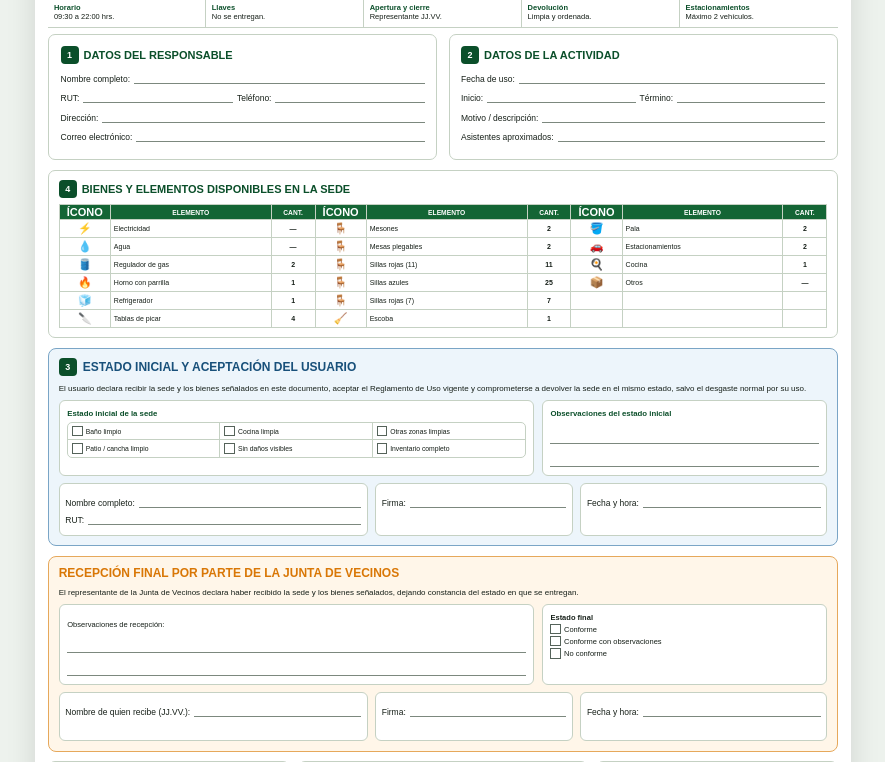
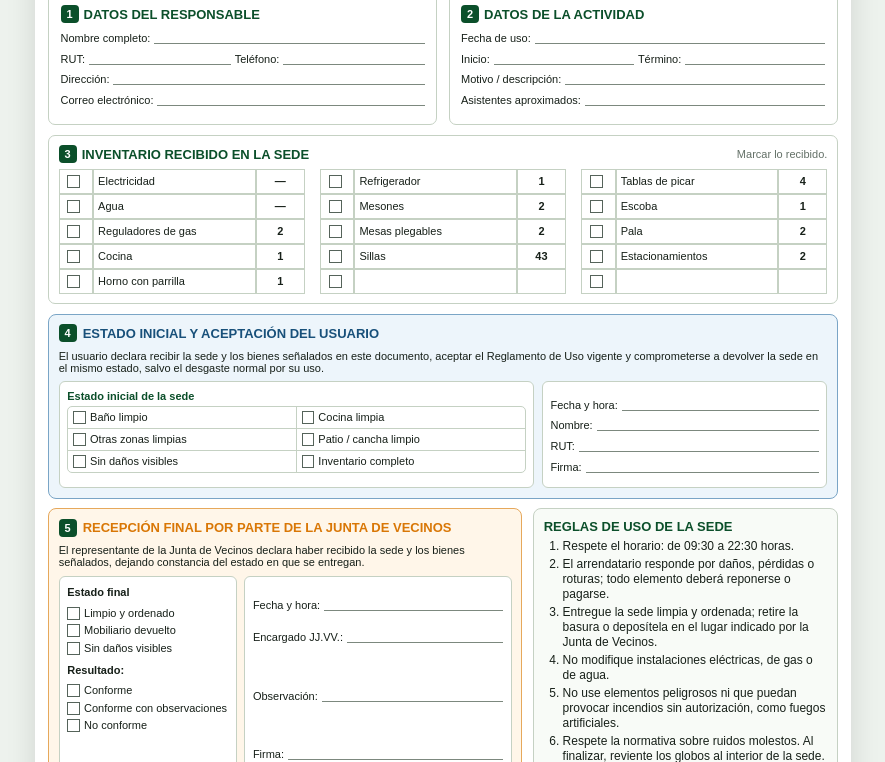
Before and after one commit to ludwigburk/jjvv-villa-los-robles, a plain HTML site: page documentos/f01-uso-sede.html in a window 1280 px wide. Shown: the part 272-1034 px from the top of the page, without its empty margins (197-1082 px from the left). Drawn offline with Linux system fonts and the light colour scheme.

Commit message:
Mejorar formulario F01 de uso de sede

```diff
--- a/documentos/f01-uso-sede.html
+++ b/documentos/f01-uso-sede.html
@@ -12,46 +12,63 @@
       min-height:279.4mm;
       padding:3.5mm;
     }
-    .doc-header{grid-template-columns:24mm 1fr 39mm;gap:3mm;padding-bottom:2mm}
+    .doc-header{grid-template-columns:24mm 1fr 58.5mm;gap:3mm;padding-bottom:2mm;border-bottom:0}
     .doc-logo{width:22mm;height:22mm}
     .doc-title{font-size:22px}
-    .doc-subtitle{font-size:13px}
-    .doc-slogan{font-size:12px}
-    .control{font-size:7.5px}
+    .doc-subtitle{font-size:14px}
+    .doc-slogan{font-size:13px}
+    .control{font-size:11px}
     .control div{grid-template-columns:1fr 1.15fr}
     .quick{margin:1.5mm 0}
-    .quick div{padding:1.5mm;font-size:7.5px}
+    .quick div{padding:1.7mm;font-size:11px}
     .datos-superiores{display:grid;grid-template-columns:1fr 1fr;gap:3mm;margin-bottom:2.5mm}
     .datos-superiores>.panel{height:100%;margin:0}
-    .section-title{margin-bottom:1.5mm}
-    .row{margin:1.5mm 0}
+    .section-title{margin-bottom:1.5mm;font-size:13px}
+    .section-title small{margin-left:auto;color:var(--muted);font-size:11px;font-weight:400}
+    .row{margin:1.8mm 0;font-size:11px}
     .inventory-panel{padding:2.5mm}
-    .inventory-table{table-layout:fixed}
-    .inventory-table th{font-size:6.7px;padding:3px 2px}
-    .inventory-table td{font-size:7px;padding:2px 3px;height:18px}
-    .inventory-table .icon{width:7%;text-align:center;font-size:11px;padding:1px}
-    .inventory-table .item{width:22%}
-    .inventory-table .qty{width:6%;text-align:center;font-weight:700}
+    .inventory-grid{display:grid;grid-template-columns:repeat(3,1fr);gap:4mm}
+    .inventory-table{table-layout:fixed;border-collapse:separate;border-spacing:0}
+    .inventory-table td{font-size:11px;padding:3px 4px;height:25px}
+    .inventory-table .check{width:14%;text-align:center;padding:1px}
+    .inventory-table .item{width:66%}
+    .inventory-table .qty{width:20%;text-align:center;font-weight:700}
     .state-acceptance{padding:2.5mm;margin-top:2.5mm}
     .state-acceptance h2{display:flex;align-items:center;gap:6px}
     .state-layout{display:grid;grid-template-columns:1.25fr .75fr;gap:2mm}
     .paper-box{border:1px solid var(--line);border-radius:6px;padding:2mm;background:#fff}
-    .paper-box-title{display:block;color:var(--green-900);font-size:7.8px;font-weight:700;margin-bottom:1mm}
-    .state-checks{display:grid;grid-template-columns:repeat(3,1fr);border:1px solid var(--line);border-radius:5px;overflow:hidden}
-    .state-checks div{padding:3px 4px;font-size:6.8px;border-right:1px solid var(--line);border-bottom:1px solid var(--line)}
-    .state-checks div:nth-child(3n){border-right:0}
-    .state-checks div:nth-last-child(-n+3){border-bottom:0}
-    .paper-check{display:inline-block;width:2.8mm;height:2.8mm;border:1px solid #55635a;margin-right:3px;vertical-align:-.6mm;background:#fff}
+    .paper-box-title{display:block;color:var(--green-900);font-size:11px;font-weight:700;margin-bottom:1mm}
+    .state-checks{display:grid;grid-template-columns:repeat(2,1fr);border:1px solid var(--line);border-radius:5px;overflow:hidden}
+    .state-checks div{padding:4px 5px;font-size:11px;border-right:1px solid var(--line);border-bottom:1px solid var(--line)}
+    .state-checks div:nth-child(2n){border-right:0}
+    .state-checks div:nth-last-child(-n+2){border-bottom:0}
+    .paper-check{display:inline-block;width:3.4mm;height:3.4mm;border:1px solid #55635a;margin-right:4px;vertical-align:-.8mm;background:#fff}
     .writing-line{display:block;height:6mm;border-bottom:1px solid #7c887e}
     .signature-grid{display:grid;grid-template-columns:1.25fr .8fr 1fr;gap:2mm;margin-top:2mm}
-    .signature-box{border:1px solid var(--line);border-radius:6px;padding:1.5mm;background:#fff;min-height:13mm;font-size:7.5px}
+    .signature-box{border:1px solid var(--line);border-radius:6px;padding:1.8mm;background:#fff;min-height:14.5mm;font-size:11px}
     .signature-box .row{margin:1mm 0}
-    .reception{padding:2.5mm;margin-top:2.5mm}
-    .reception-layout{display:grid;grid-template-columns:1.25fr .75fr;gap:2mm}
-    .outcome{font-size:7.5px;line-height:1.45}
-    .footer{margin-top:2.5mm}
-    .footer-box{font-size:6.8px;padding:1.6mm}
+    .reception{width:100%;padding:2.5mm;margin:0}
+    .reception h2{display:flex;align-items:center;gap:6px}
+    .reception-layout{display:grid;grid-template-columns:.8fr 1.2fr;gap:2mm}
+    .outcome{font-size:11px;line-height:1.5}
+    .outcome-checks,.outcome-result-options{display:grid;gap:1px;margin-top:1mm}
+    .outcome-result{display:block;margin-top:1.5mm}
+    .final-reception-fields{display:grid;grid-template-rows:7mm 7mm 14mm 14mm;gap:1.5mm}
+    .final-reception-fields .row{margin:0;align-items:end}
+    .closing-area{display:grid;grid-template-columns:60% 1fr;gap:3mm;margin-top:2.5mm;align-items:stretch}
+    .closing-left{display:flex;flex-direction:column;gap:2.5mm}
+    .closing-brand{display:flex;align-items:center;font-size:16px;line-height:1.1;padding:1mm;flex:0 0 36.4mm;min-height:0;gap:3mm}
+    .closing-brand.footer-brand img{width:auto!important;height:34.02mm!important;max-width:100%;max-height:70mm;object-fit:contain;flex:0 0 auto}
+    .closing-brand b{flex:1;text-align:left}
+    .rules-panel{border:1px solid var(--line);border-radius:8px;background:var(--green-050);padding:2.5mm}
+    .rules-panel h2{margin:0;color:var(--green-900);font-size:13px}
+    .rules-panel ol{margin:1.5mm 0 0;padding-left:5mm;font-size:12px;line-height:1.25}
+    .rules-panel li{margin:.8mm 0}
+    .num{font-size:11px}
     .footer-brand img{width:15mm;height:15mm}
+    .state-acceptance p,.reception p{font-size:11px}
+    .state-acceptance h2,.reception h2{font-size:13px}
+    .reception .paper-box>span{font-size:11px!important}
     @media print{
       html,body{width:215.9mm!important;height:279.4mm!important;margin:0!important;padding:0!important;background:#fff!important}
       .document{width:215.9mm!important;min-height:0!important;margin:0!important;padding:3.5mm!important;box-shadow:none!important;overflow:hidden!important}
@@ -59,7 +76,7 @@
     }
     @media screen and (max-width:900px){
       .document{width:100%;min-height:auto;padding:12px}
-      .datos-superiores,.state-layout,.signature-grid,.reception-layout{grid-template-columns:1fr}
+      .datos-superiores,.state-layout,.signature-grid,.reception-layout,.closing-area{grid-template-columns:1fr}
       .inventory-panel{overflow-x:auto}
       .inventory-table{min-width:760px}
     }
@@ -103,14 +120,6 @@
       </div>
     </header>
 
-    <div class="quick">
-      <div><b>Horario</b><br>09:30 a 22:00 hrs.</div>
-      <div><b>Llaves</b><br>No se entregan.</div>
-      <div><b>Apertura y cierre</b><br>Representante JJ.VV.</div>
-      <div><b>Devolución</b><br>Limpia y ordenada.</div>
-      <div><b>Estacionamientos</b><br>Máximo 2 vehículos.</div>
-    </div>
-
     <section class="datos-superiores">
       <section class="panel">
         <h2 class="section-title"><span class="num">1</span> DATOS DEL RESPONSABLE</h2>
@@ -130,28 +139,34 @@
     </section>
 
     <section class="panel inventory-panel">
-      <h2 class="section-title"><span class="num">4</span> BIENES Y ELEMENTOS DISPONIBLES EN LA SEDE</h2>
-      <table class="inventory-table">
-        <thead>
-          <tr>
-            <th class="icon">ÍCONO</th><th class="item">ELEMENTO</th><th class="qty">CANT.</th>
-            <th class="icon">ÍCONO</th><th class="item">ELEMENTO</th><th class="qty">CANT.</th>
-            <th class="icon">ÍCONO</th><th class="item">ELEMENTO</th><th class="qty">CANT.</th>
-          </tr>
-        </thead>
-        <tbody>
-          <tr><td class="icon">⚡</td><td>Electricidad</td><td class="qty">—</td><td class="icon">🪑</td><td>Mesones</td><td class="qty">2</td><td class="icon">🪣</td><td>Pala</td><td class="qty">2</td></tr>
-          <tr><td class="icon">💧</td><td>Agua</td><td class="qty">—</td><td class="icon">🪑</td><td>Mesas plegables</td><td class="qty">2</td><td class="icon">🚗</td><td>Estacionamientos</td><td class="qty">2</td></tr>
-          <tr><td class="icon">🛢️</td><td>Regulador de gas</td><td class="qty">2</td><td class="icon">🪑</td><td>Sillas rojas (11)</td><td class="qty">11</td><td class="icon">🍳</td><td>Cocina</td><td class="qty">1</td></tr>
-          <tr><td class="icon">🔥</td><td>Horno con parrilla</td><td class="qty">1</td><td class="icon">🪑</td><td>Sillas azules</td><td class="qty">25</td><td class="icon">📦</td><td>Otros</td><td class="qty">—</td></tr>
-          <tr><td class="icon">🧊</td><td>Refrigerador</td><td class="qty">1</td><td class="icon">🪑</td><td>Sillas rojas (7)</td><td class="qty">7</td><td></td><td></td><td></td></tr>
-          <tr><td class="icon">🔪</td><td>Tablas de picar</td><td class="qty">4</td><td class="icon">🧹</td><td>Escoba</td><td class="qty">1</td><td></td><td></td><td></td></tr>
-        </tbody>
-      </table>
+      <h2 class="section-title"><span class="num">3</span> INVENTARIO RECIBIDO EN LA SEDE <small>Marcar lo recibido.</small></h2>
+      <div class="inventory-grid">
+        <table class="inventory-table"><tbody>
+          <tr><td class="check"><i class="paper-check"></i></td><td class="item">Electricidad</td><td class="qty">—</td></tr>
+          <tr><td class="check"><i class="paper-check"></i></td><td class="item">Agua</td><td class="qty">—</td></tr>
+          <tr><td class="check"><i class="paper-check"></i></td><td class="item">Reguladores de gas</td><td class="qty">2</td></tr>
+          <tr><td class="check"><i class="paper-check"></i></td><td class="item">Cocina</td><td class="qty">1</td></tr>
+          <tr><td class="check"><i class="paper-check"></i></td><td class="item">Horno con parrilla</td><td class="qty">1</td></tr>
+        </tbody></table>
+        <table class="inventory-table"><tbody>
+          <tr><td class="check"><i class="paper-check"></i></td><td class="item">Refrigerador</td><td class="qty">1</td></tr>
+          <tr><td class="check"><i class="paper-check"></i></td><td class="item">Mesones</td><td class="qty">2</td></tr>
+          <tr><td class="check"><i class="paper-check"></i></td><td class="item">Mesas plegables</td><td class="qty">2</td></tr>
+          <tr><td class="check"><i class="paper-check"></i></td><td class="item">Sillas</td><td class="qty">43</td></tr>
+          <tr><td class="check"><i class="paper-check"></i></td><td class="item"></td><td class="qty"></td></tr>
+        </tbody></table>
+        <table class="inventory-table"><tbody>
+          <tr><td class="check"><i class="paper-check"></i></td><td class="item">Tablas de picar</td><td class="qty">4</td></tr>
+          <tr><td class="check"><i class="paper-check"></i></td><td class="item">Escoba</td><td class="qty">1</td></tr>
+          <tr><td class="check"><i class="paper-check"></i></td><td class="item">Pala</td><td class="qty">2</td></tr>
+          <tr><td class="check"><i class="paper-check"></i></td><td class="item">Estacionamientos</td><td class="qty">2</td></tr>
+          <tr><td class="check"><i class="paper-check"></i></td><td class="item"></td><td class="qty"></td></tr>
+        </tbody></table>
+      </div>
     </section>
 
     <section class="banner user state-acceptance">
-      <h2><span class="num">3</span> ESTADO INICIAL Y ACEPTACIÓN DEL USUARIO</h2>
+      <h2><span class="num">4</span> ESTADO INICIAL Y ACEPTACIÓN DEL USUARIO</h2>
       <p>El usuario declara recibir la sede y los bienes señalados en este documento, aceptar el Reglamento de Uso vigente y comprometerse a devolver la sede en el mismo estado, salvo el desgaste normal por su uso.</p>
       <div class="state-layout">
         <div class="paper-box">
@@ -166,39 +181,60 @@
           </div>
         </div>
         <div class="paper-box">
-          <b class="paper-box-title">Observaciones del estado inicial</b>
-          <span class="writing-line"></span><span class="writing-line"></span>
+          <div class="row one"><span>Fecha y hora:</span><span class="line"></span></div>
+          <div class="row one"><span>Nombre:</span><span class="line"></span></div>
+          <div class="row one"><span>RUT:</span><span class="line"></span></div>
+          <div class="row one"><span>Firma:</span><span class="line"></span></div>
         </div>
-      </div>
-      <div class="signature-grid">
-        <div class="signature-box"><div class="row one"><span>Nombre completo:</span><span class="line"></span></div><div class="row one"><span>RUT:</span><span class="line"></span></div></div>
-        <div class="signature-box"><div class="row one"><span>Firma:</span><span class="line"></span></div></div>
-        <div class="signature-box"><div class="row one"><span>Fecha y hora:</span><span class="line"></span></div></div>
       </div>
     </section>
 
+    <div class="closing-area">
+      <div class="closing-left">
         <section class="banner jjvv reception">
-      <h2>RECEPCIÓN FINAL POR PARTE DE LA JUNTA DE VECINOS</h2>
+          <h2><span class="num">5</span> RECEPCIÓN FINAL POR PARTE DE LA JUNTA DE VECINOS</h2>
           <p>El representante de la Junta de Vecinos declara haber recibido la sede y los bienes señalados, dejando constancia del estado en que se entregan.</p>
           <div class="reception-layout">
-        <div class="paper-box">
-          <span style="font-size:7.5px">Observaciones de recepción:</span>
-          <span class="writing-line"></span><span class="writing-line"></span>
+            <div class="paper-box outcome">
+              <b>Estado final</b>
+              <div class="outcome-checks">
+                <div><i class="paper-check"></i>Limpio y ordenado</div>
+                <div><i class="paper-check"></i>Mobiliario devuelto</div>
+                <div><i class="paper-check"></i>Sin daños visibles</div>
               </div>
-        <div class="paper-box outcome"><b>Estado final</b><br><i class="paper-check"></i>Conforme<br><i class="paper-check"></i>Conforme con observaciones<br><i class="paper-check"></i>No conforme</div>
+              <b class="outcome-result">Resultado:</b>
+              <div class="outcome-result-options">
+                <div><i class="paper-check"></i>Conforme</div>
+                <div><i class="paper-check"></i>Conforme con observaciones</div>
+                <div><i class="paper-check"></i>No conforme</div>
               </div>
-      <div class="signature-grid">
-        <div class="signature-box"><div class="row one"><span>Nombre de quien recibe (JJ.VV.):</span><span class="line"></span></div></div>
-        <div class="signature-box"><div class="row one"><span>Firma:</span><span class="line"></span></div></div>
-        <div class="signature-box"><div class="row one"><span>Fecha y hora:</span><span class="line"></span></div></div>
+            </div>
+            <div class="paper-box final-reception-fields">
+              <div class="row one"><span>Fecha y hora:</span><span class="line"></span></div>
+              <div class="row one"><span>Encargado JJ.VV.:</span><span class="line"></span></div>
+              <div class="row one"><span>Observación:</span><span class="line"></span></div>
+              <div class="row one"><span>Firma:</span><span class="line"></span></div>
+            </div>
           </div>
         </section>
-
-    <footer class="footer">
-      <div class="footer-box footer-brand"><img src="../assets/logo-villa-los-robles.jpg" alt=""><b>JUNTA DE VECINOS<br>VILLA LOS ROBLES</b></div>
-      <div class="footer-box"><b>IMPORTANTE</b><br>No se entregan llaves. La sede debe devolverse limpia, ordenada y en las mismas condiciones en que fue recibida.</div>
-      <div class="footer-box">Documento: F01 · Uso de la sede<br>Versión: 1.0<br>Vigente desde: Agosto 2026</div>
-    </footer>
+        <div class="footer-box footer-brand closing-brand"><img src="../assets/logo-villa-los-robles.jpg" alt=""><b>JUNTA DE VECINOS<br>VILLA LOS ROBLES</b></div>
+      </div>
+      <aside class="rules-panel">
+        <h2>REGLAS DE USO DE LA SEDE</h2>
+        <ol>
+          <li>Respete el horario: de 09:30 a 22:30 horas.</li>
+          <li>El arrendatario responde por daños, pérdidas o roturas; todo elemento deberá reponerse o pagarse.</li>
+          <li>Entregue la sede limpia y ordenada; retire la basura o deposítela en el lugar indicado por la Junta de Vecinos.</li>
+          <li>No modifique instalaciones eléctricas, de gas o de agua.</li>
+          <li>No use elementos peligrosos ni que puedan provocar incendios sin autorización, como fuegos artificiales.</li>
+          <li>Respete la normativa sobre ruidos molestos. Al finalizar, reviente los globos al interior de la sede.</li>
+          <li>El uso de juegos inflables es de exclusiva responsabilidad de quien recibe el espacio.</li>
+          <li>No use la cancha como estacionamiento; solo se permiten hasta dos automóviles en el patio de acceso.</li>
+          <li>La sede no dispone de cilindro de gas.</li>
+          <li>No se entregan llaves; la apertura y el cierre los realiza personalmente un representante de la Junta de Vecinos.</li>
+        </ol>
+      </aside>
+    </div>
   </main>
 </div>
 <script src="../js/app.js"></script>
```
Lines whose indentation alone changed are shown as unchanged.
